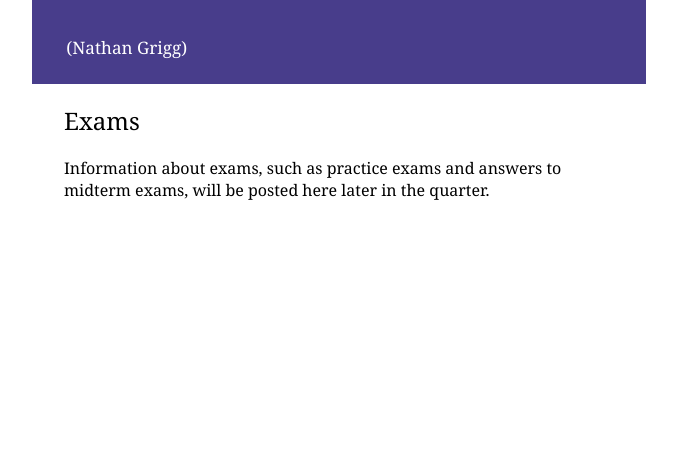
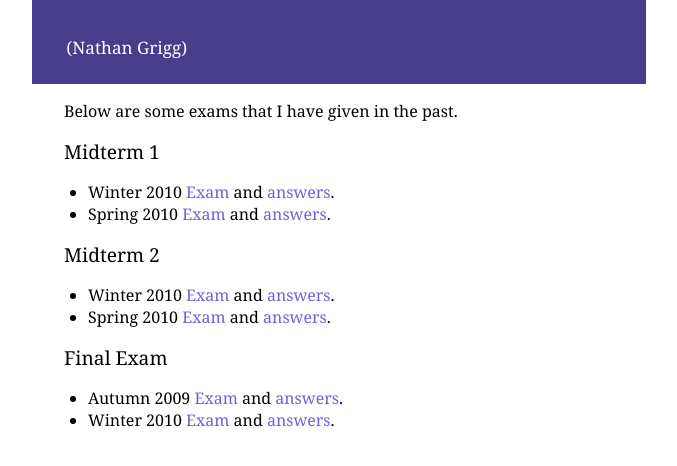
Before and after one commit to nathangrigg/website, a Jekyll site: the page built from math308/wi12/exams/index.md, in a window 1280 px wide. Shown: the top 466 px of the page, without its empty margins (301-978 px from the left). Built offline with Jekyll 4.4.1, drawn with Linux system fonts in a browser that asks for light colours; Markdown is read by kramdown in place of the engine named in the settings.

```diff
--- a/math308/wi12/exams/index.md
+++ b/math308/wi12/exams/index.md
@@ -1,7 +1,22 @@
 ---
+layout: 308wi12
 title: Exams
-layout: 308wi12-post
 section: exams
 ---
 
-Information about exams, such as practice exams and answers to midterm exams, will be posted here later in the quarter.
+Below are some exams that I have given in the past.
+
+## Midterm 1
+
+-   Winter 2010 [Exam]({{site.url}}/math308/exams/1-wi10.pdf) and [answers]({{site.url}}/math308/exams/1-wi10-ans.pdf).
+-   Spring 2010 [Exam]({{site.url}}/math308/exams/1-sp10.pdf) and [answers]({{site.url}}/math308/exams/1-sp10-ans.pdf).
+
+## Midterm 2
+
+-   Winter 2010 [Exam]({{site.url}}/math308/exams/2-wi10.pdf) and [answers]({{site.url}}/math308/exams/2-wi10-ans.pdf).
+-   Spring 2010 [Exam]({{site.url}}/math308/exams/2-sp10.pdf) and [answers]({{site.url}}/math308/exams/2-sp10-ans.pdf).
+
+## Final Exam
+
+-   Autumn 2009 [Exam]({{site.url}}/math308/exams/f-au09.pdf) and [answers]({{site.url}}/math308/exams/f-au09-ans.pdf).
+-   Winter 2010 [Exam]({{site.url}}/math308/exams/f-wi10.pdf) and [answers]({{site.url}}/math308/exams/f-wi10-ans.pdf).
```
Also changed, not shown: math308/wi12/_posts/2012-01-18-exam-resources.md (added, +12 -0 lines), math308/wi12/homework/index.md (+1 -1 lines).
